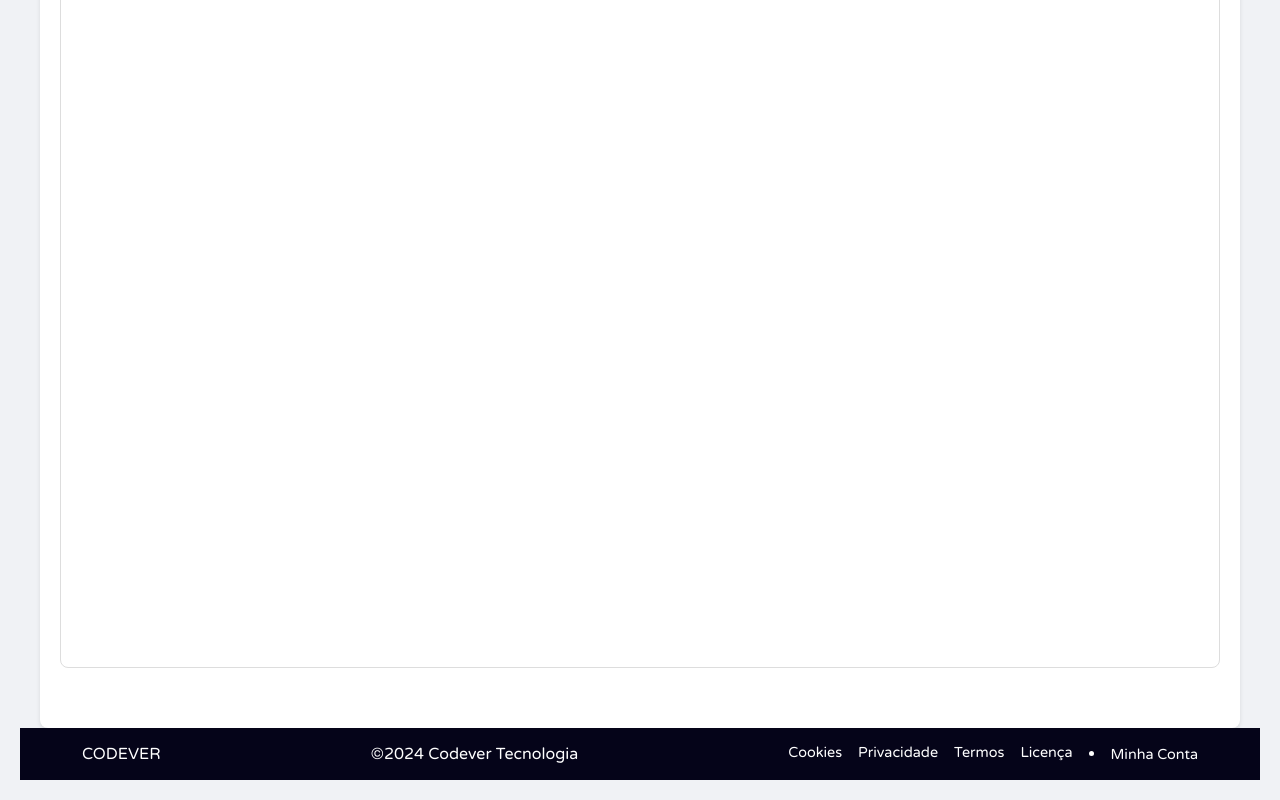
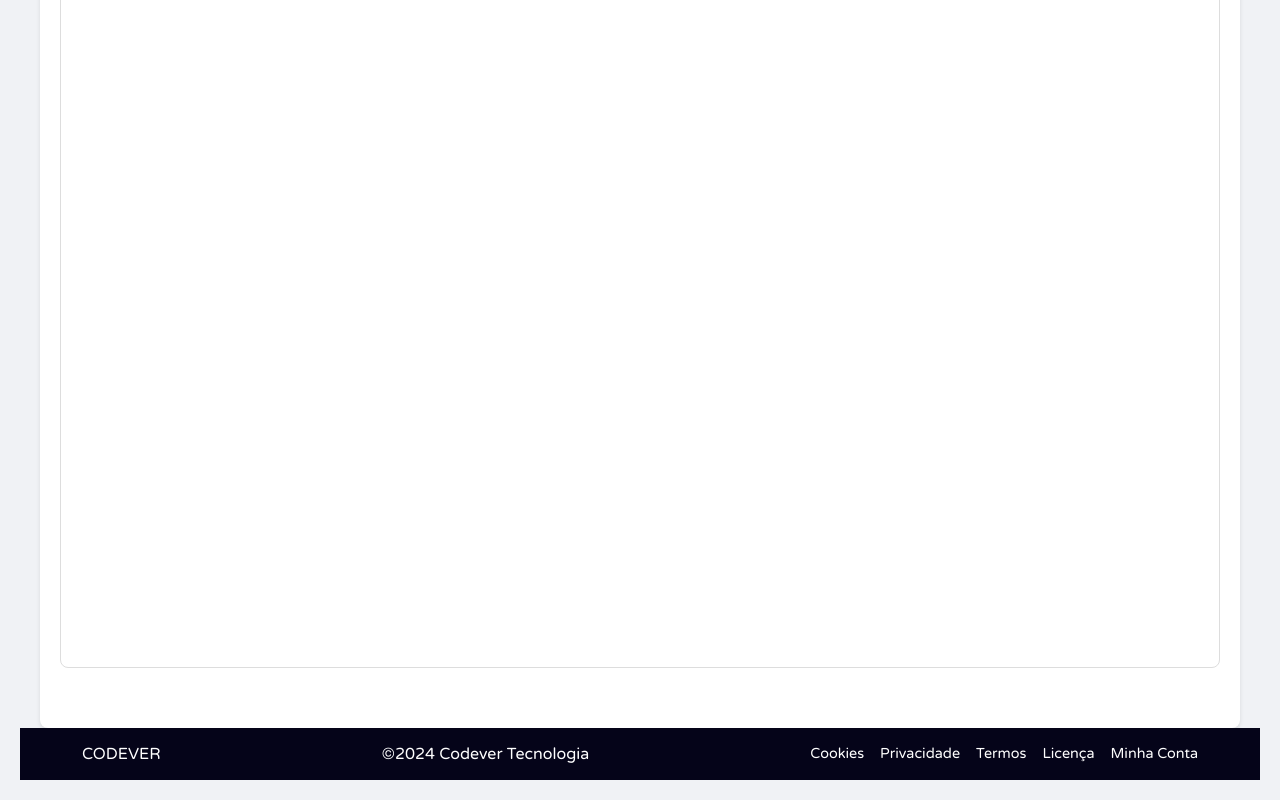
Before and after one commit to pedrorosemberg/seekpay, a plain HTML site: page index.html in a window 1280 px wide. Shown: the part 1590-2390 px from the top of the page. Drawn offline with nearby package versions, Linux system fonts and the light colour scheme.

Commit message:
Update index.html

```diff
--- a/index.html
+++ b/index.html
@@ -72,7 +72,7 @@
                 <a href="index.html">Privacidade</a>
                 <a href="#Termos">Termos</a>
                 <a href="LICENSE">Licença</a>
-                <li><a href="login.html">Minha Conta</a></li>
+                <a href="login.html">Minha Conta</a>
             </div>
         </div>
     </footer>
```
